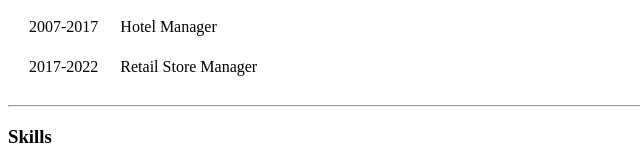
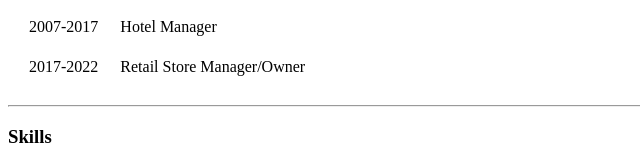
Before and after one commit to VPatel1530/CV, a plain HTML site: page index.html in a window 1280 px wide. Shown: the part 470-633 px from the top of the page, 0-640 px from the left. Drawn offline with Linux system fonts and the light colour scheme.

Commit message:
Add files via upload

```diff
--- a/index.html
+++ b/index.html
@@ -43,7 +43,7 @@
       </tr>
       <tr>
         <td>2017-2022</td>
-        <td>Retail Store Manager</td>
+        <td>Retail Store Manager/Owner</td>
       </tr>
     </tbody>
   </table>
```
